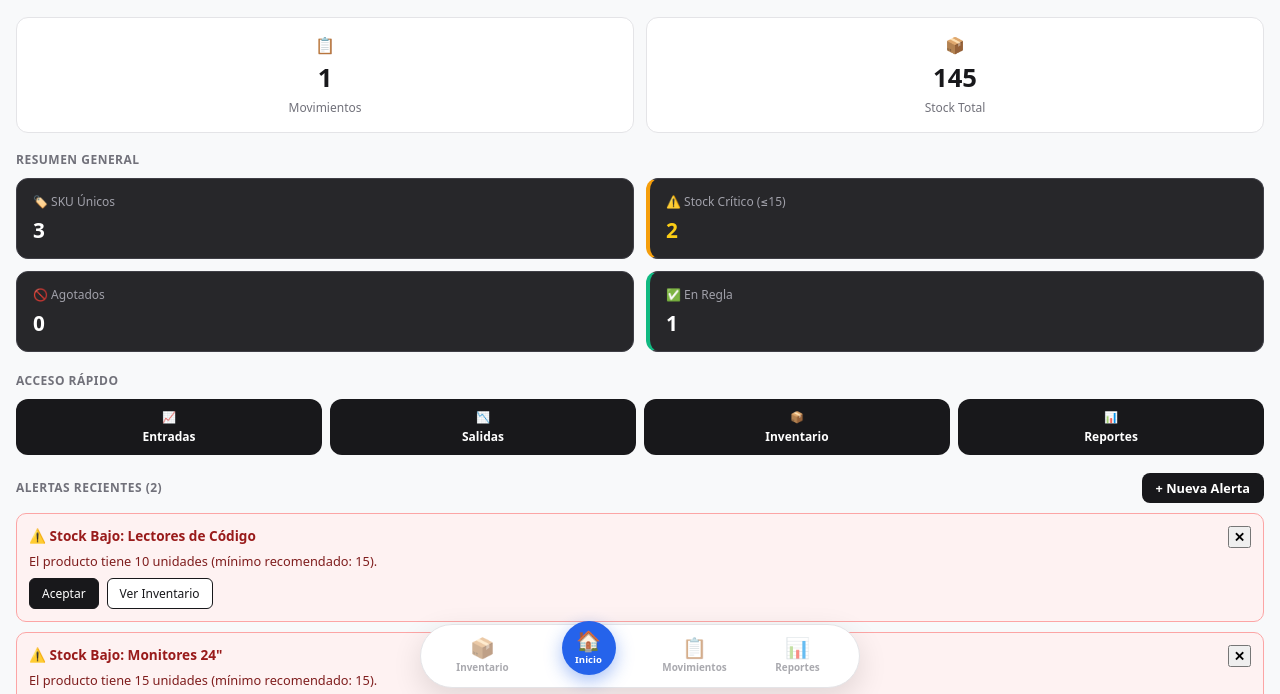
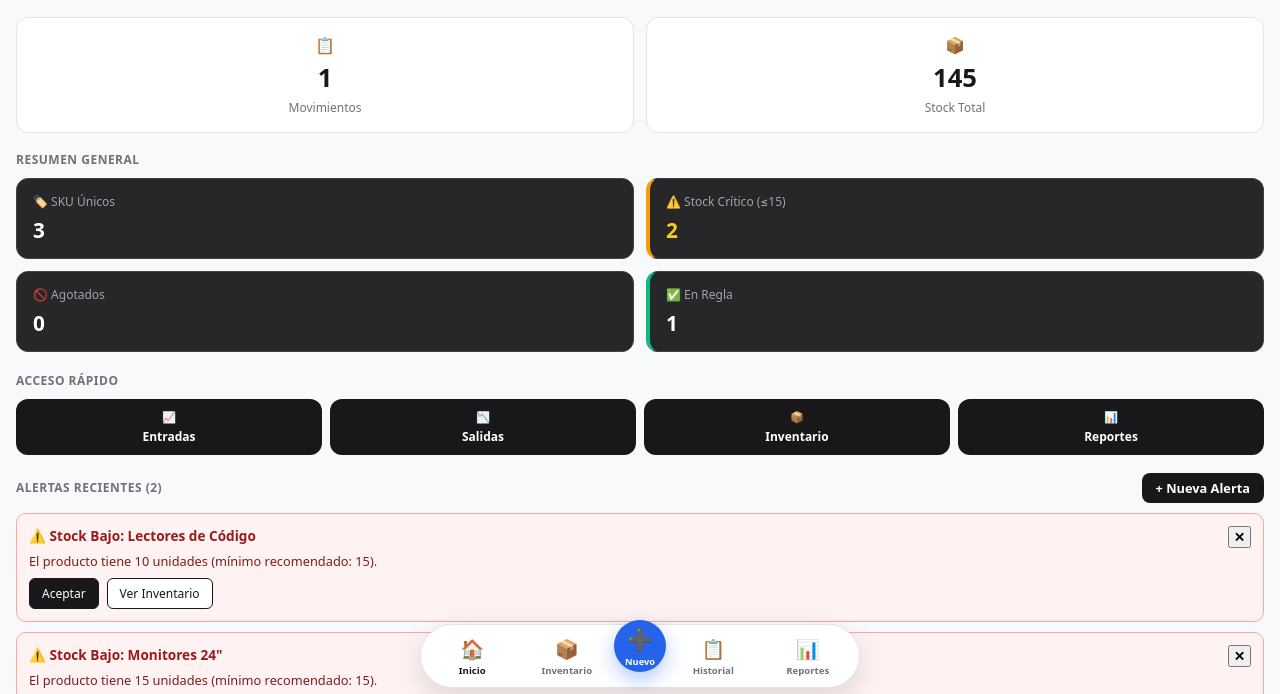
Before and after one commit to juann11/App_Hibrida_Check_Stock, a website built with Vite: page index.html in a window 1280 px wide. Both pictures are taken after typing "Sample", "Sample123" into the empty fields and a click on the button "INICIAR SESIÓN". Shown: the part 98-792 px from the top of the page. Built offline with nearby package versions, Linux system fonts and the light colour scheme.

Commit message:
feat: Cambios finales, MVP

```diff
--- a/index.html
+++ b/index.html
@@ -259,19 +259,25 @@
   </main>
 
 <nav class="bottom-navbar" id="bottom-nav">
+  <button class="nav-icon-btn" data-target="vista-dashboard">
+    <span class="nav-icon">🏠</span>
+    <span class="nav-label">Inicio</span>
+  </button>
+
   <button class="nav-icon-btn" data-target="vista-inventario">
     <span class="nav-icon">📦</span>
     <span class="nav-label">Inventario</span>
   </button>
 
-  <button class="nav-icon-btn nav-btn-home" data-target="vista-dashboard">
-    <span class="nav-icon">🏠</span>
-    <span class="nav-label">Inicio</span>
+  <!-- Botón Central Acción Principal (NUEVO) -->
+  <button class="nav-icon-btn nav-btn-center" data-target="vista-movimientos">
+    <span class="nav-icon">➕</span>
+    <span class="nav-label">Nuevo</span>
   </button>
 
   <button class="nav-icon-btn" data-target="vista-movimientos">
     <span class="nav-icon">📋</span>
-    <span class="nav-label">Movimientos</span>
+    <span class="nav-label">Historial</span>
   </button>
 
   <button class="nav-icon-btn" data-target="vista-reportes">
@@ -280,6 +286,7 @@
   </button>
 </nav>
 
+
   <script type="module" src="./src/js/main.js"></script>
 </body>
 
--- a/src/styles/main.scss
+++ b/src/styles/main.scss
@@ -694,24 +694,21 @@ body {
   cursor: pointer;
 }
 
-/* ==========================================================================
-   Navegación Inferior (Estilo Claro con Home Central Destacado)
-   ========================================================================== */
 .bottom-navbar {
   position: fixed;
   bottom: calc(14px + env(safe-area-inset-bottom, 0px));
   left: 50%;
   transform: translateX(-50%);
-  width: calc(100% - 28px);
+  width: calc(100% - 24px);
   max-width: 440px;
   height: 64px;
-  background: #FFFFFF; /* Color claro pedido por el profesor */
+  background: #FFFFFF;
   display: flex;
-  justify-content: space-around;
+  justify-content: space-evenly;
   align-items: center;
   z-index: 1000;
   border-radius: 32px;
-  padding: 0 10px;
+  padding: 0 4px;
   box-shadow: 0 10px 30px rgba(0, 0, 0, 0.12);
   border: 1px solid #E4E4E7;
 
@@ -724,57 +721,28 @@ body {
     justify-content: center;
     gap: 2px;
     cursor: pointer;
-    opacity: 0.6;
-    width: 48px;
-    height: 48px;
-    border-radius: 50%;
-    transition: all 0.2s ease;
+    flex: 1;
+    height: 100%;
 
-    .nav-icon {
-      font-size: 1.25rem;
-      line-height: 1;
+    .nav-icon { font-size: 1.2rem; }
+    .nav-label { color: #71717A; font-size: 0.6rem; font-weight: 600; }
+
+    &.active {
+      .nav-label { color: #18181B; font-weight: 700; }
     }
 
-    .nav-label {
-      color: #71717A;
-      font-size: 0.62rem;
-      font-weight: 600;
-    }
+    /* Botón flotante al centro exacto */
+    &.nav-btn-center {
+      background: #2563EB;
+      color: #FFFFFF;
+      max-width: 52px;
+      height: 52px;
+      border-radius: 50%;
+      transform: translateY(-10px);
+      box-shadow: 0 8px 20px rgba(37, 99, 235, 0.35);
 
-    &:hover {
-      opacity: 0.9;
-      background: #F4F4F5;
-    }
-
-    &.active {
-      opacity: 1;
-      background: #F4F4F5;
-
-      .nav-label {
-        color: #18181B;
-        font-weight: 700;
-      }
-    }
-
-    /* BOTÓN HOME CENTRAL DESTACADO */
-    &.nav-btn-home {
-      opacity: 1;
-      background: #18181B; /* Resaltado oscuro diferenciado */
-      color: #FFFFFF;
-      width: 54px;
-      height: 54px;
-      transform: translateY(-8px); /* Efecto flotante hacia arriba */
-      box-shadow: 0 6px 16px rgba(0, 0, 0, 0.25);
-
-      .nav-label {
-        color: #FFFFFF;
-        font-size: 0.6rem;
-      }
-
-      &.active {
-        background: #2563EB; /* Azul primario al estar activo */
-        box-shadow: 0 6px 18px rgba(37, 99, 235, 0.4);
-      }
+      .nav-icon { font-size: 1.3rem; }
+      .nav-label { color: #FFFFFF; font-size: 0.58rem; }
     }
   }
 }
```
